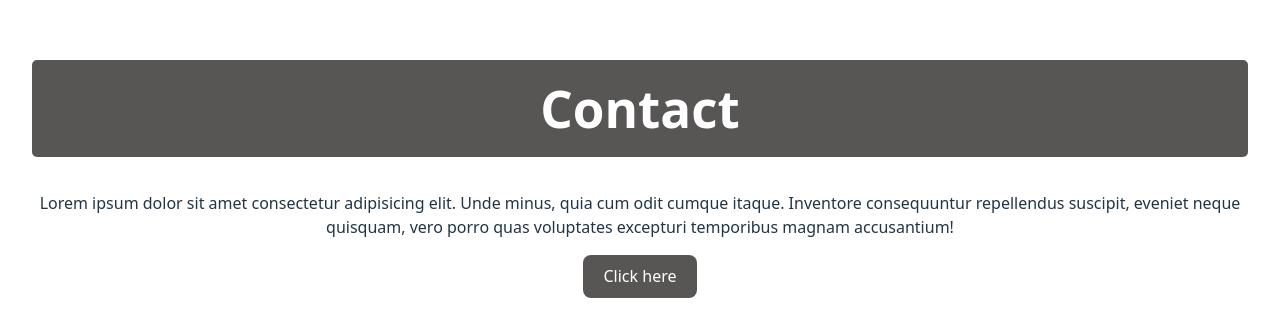
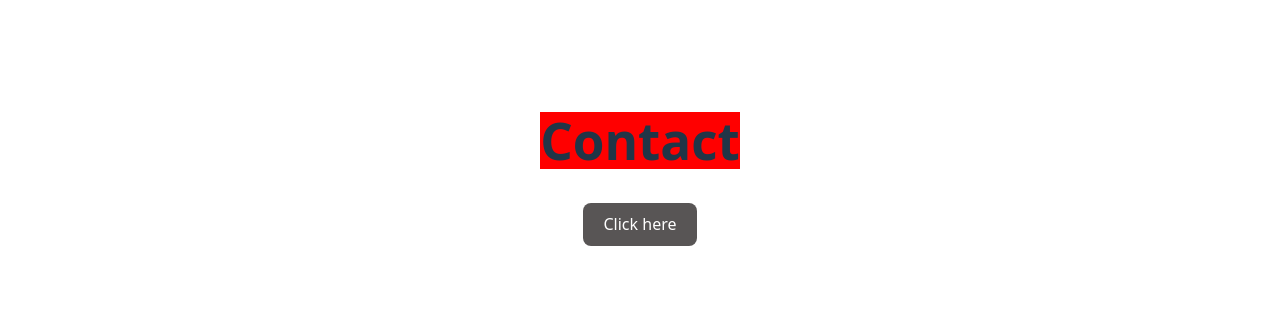
Before and after one commit to gaziakter/react-basic, a React (Vite) app: page / in a window 1280 px wide. Shown: the part 238-574 px from the top of the page. Built offline with nearby package versions, Linux system fonts and the light colour scheme.

Commit message:
use css in line

```diff
--- a/src/components/Contact/Contact.jsx
+++ b/src/components/Contact/Contact.jsx
@@ -3,15 +3,14 @@ import './Contact.css'
 
 const Contact = () => {
 
-  function update(){
-    alert('Hello Bangladesh!')
+  const colorStyle = {
+    backgroundColor: 'red',
   }
+
   return (
     <div>
-    <h1 className='contact'>Contact</h1>
-    <p>Lorem ipsum dolor sit amet consectetur adipisicing elit. Unde minus, quia cum odit cumque itaque. Inventore consequuntur repellendus suscipit, eveniet neque quisquam, vero porro quas voluptates excepturi temporibus magnam accusantium!
-    </p>
-    <button onClick={update} className='contact-btn'>Click here</button>
+    <h1 style={colorStyle}>Contact</h1>
+    <button className='contact-btn'>Click here</button>
     </div>
   )
 }
```
